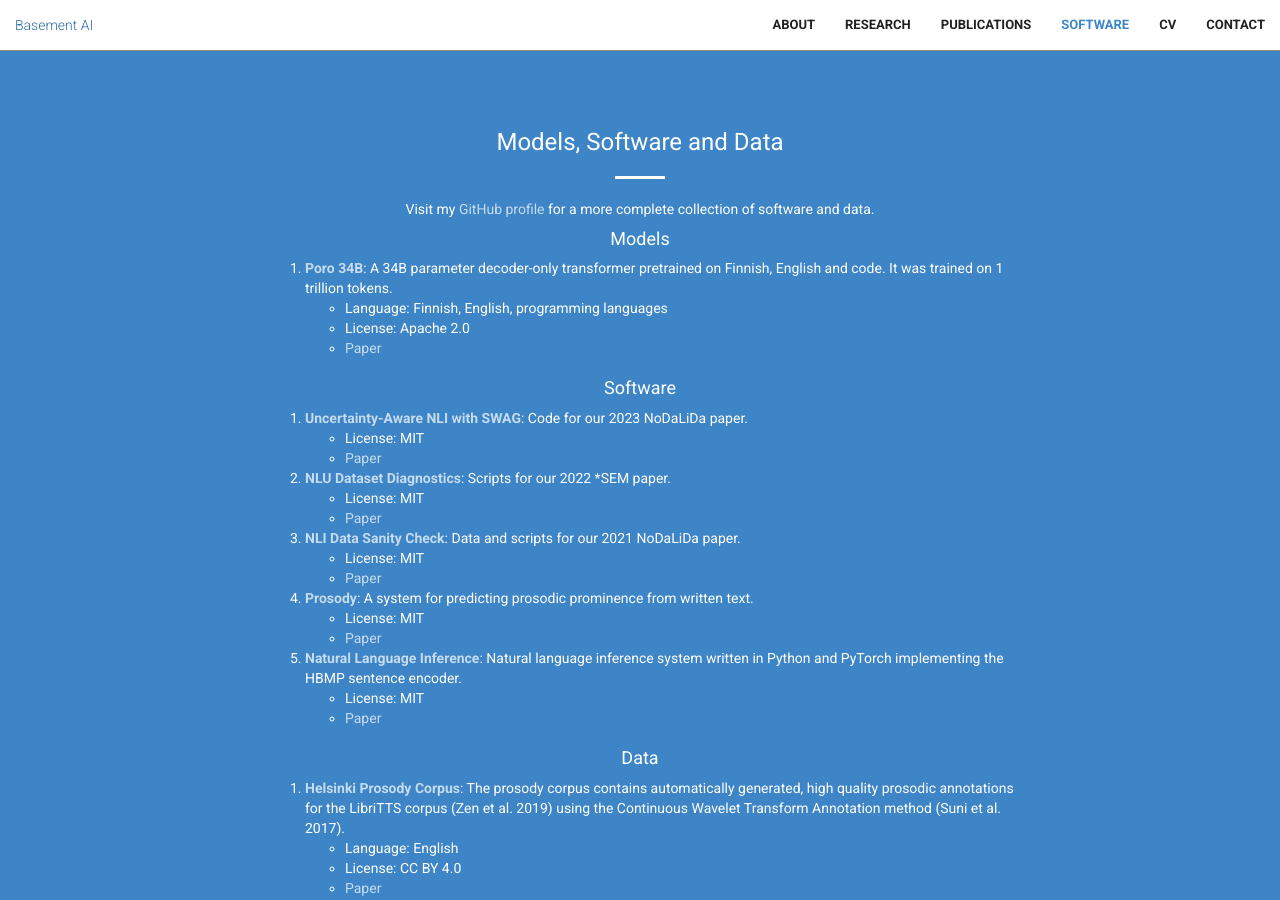
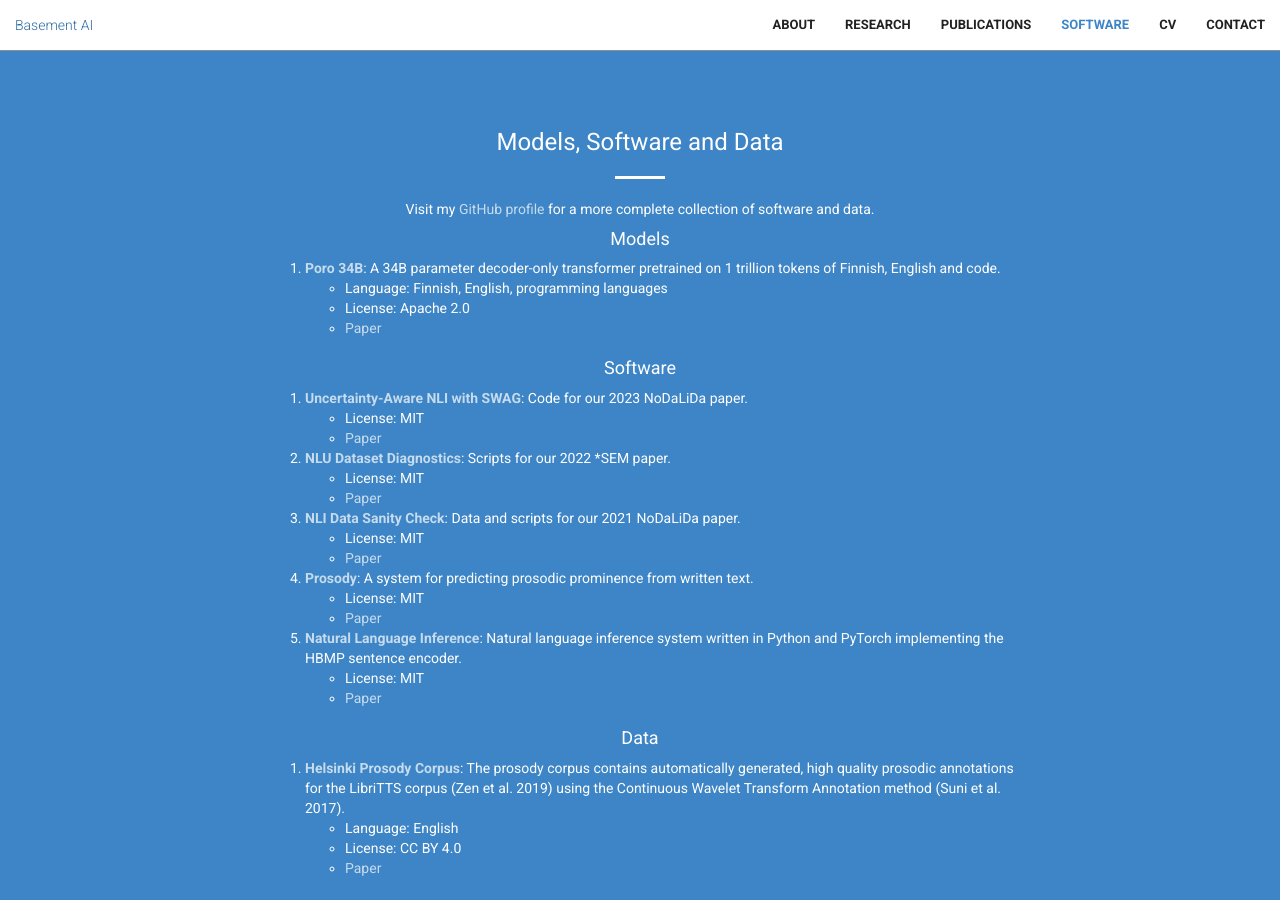
Before and after one commit to Basement-AI/aarne, a Jekyll site: the page built from index.html, in a window 1280 px wide and 900 px high, scrolled down 3708 px. Built offline with Jekyll 4.4.1, drawn with Linux system fonts in a browser that asks for light colours.

Commit message:
Updated models

```diff
--- a/_includes/resources.html
+++ b/_includes/resources.html
@@ -11,7 +11,7 @@
           </div>
             <div class="col-lg-8 col-lg-offset-2 text-left">
               <ol>
-                <li><b><a href="https://huggingface.co/LumiOpen/Poro-34B">Poro 34B</a></b>: A 34B parameter decoder-only transformer pretrained on Finnish, English and code. It was trained on 1 trillion tokens.
+                <li><b><a href="https://huggingface.co/LumiOpen/Poro-34B">Poro 34B</a></b>: A 34B parameter decoder-only transformer pretrained on 1 trillion tokens of Finnish, English and code.
                     <ul>
                         <li>Language: Finnish, English, programming languages</li>
                         <li>License: Apache 2.0</li>
```
